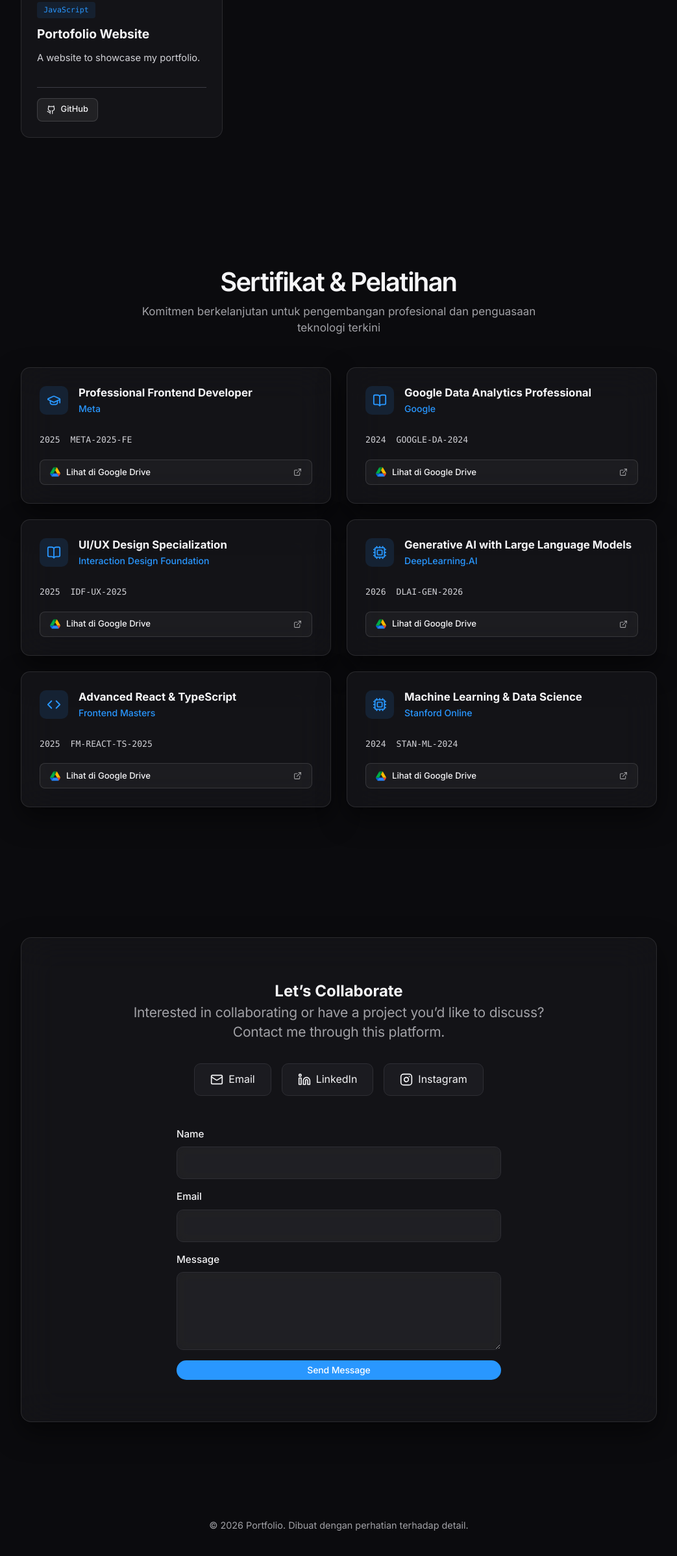
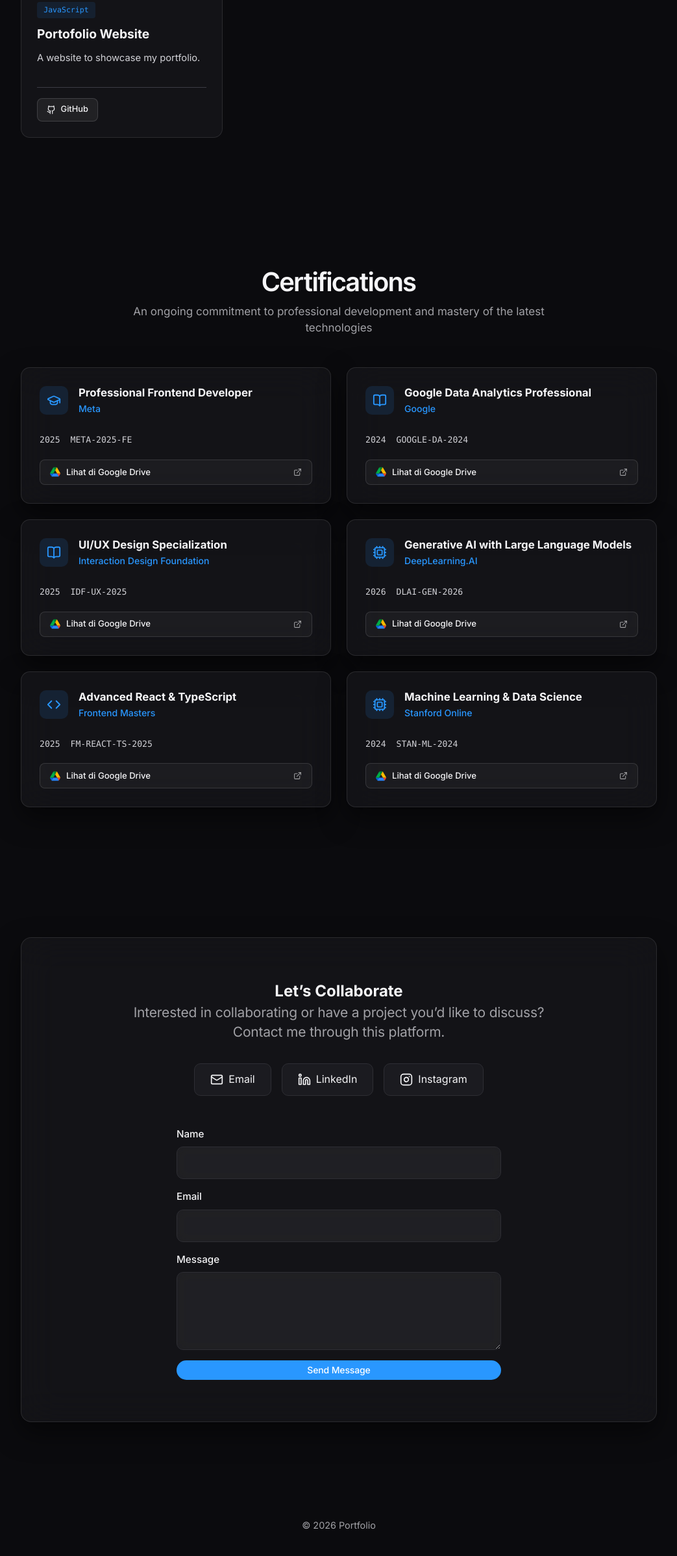
Before and after one commit to rafareza/porto, a React (Vite) app in the folder portfolio-site/: page / in a window 1280 px wide. Shown: the part 4327-6721 px from the top of the page at 65% size, without its empty margins (118-1161 px from the left). Built offline with nearby package versions, Linux system fonts and the light colour scheme.

Commit message:
chore: update components (Certifications, FloatingDock, Footer)

```diff
--- a/portfolio-site/src/components/Certifications.jsx
+++ b/portfolio-site/src/components/Certifications.jsx
@@ -99,8 +99,8 @@
   return (
     <section id="certifications">
       <div className="section-header">
-        <h2>Sertifikat & Pelatihan</h2>
-        <p>Komitmen berkelanjutan untuk pengembangan profesional dan penguasaan teknologi terkini</p>
+        <h2>Certifications</h2>
+        <p>An ongoing commitment to professional development and mastery of the latest technologies</p>
       </div>
 
       <motion.div
--- a/portfolio-site/src/components/FloatingDock.jsx
+++ b/portfolio-site/src/components/FloatingDock.jsx
@@ -4,10 +4,10 @@
 
 function FloatingDock() {
   const dockItems = [
-    { id: 'home', icon: Home, label: 'Beranda', href: '#hero' },
-    { id: 'projects', icon: FolderOpen, label: 'Proyek', href: '#projects' },
-    { id: 'certs', icon: Award, label: 'Sertifikat', href: '#certifications' },
-    { id: 'contact', icon: Mail, label: 'Kontak', href: '#contact' }
+    { id: 'home', icon: Home, label: 'Home', href: '#hero' },
+    { id: 'projects', icon: FolderOpen, label: 'Projects', href: '#projects' },
+    { id: 'certs', icon: Award, label: 'Certification', href: '#certifications' },
+    { id: 'contact', icon: Mail, label: 'Contact', href: '#contact' }
   ]
 
   return (
--- a/portfolio-site/src/components/Footer.jsx
+++ b/portfolio-site/src/components/Footer.jsx
@@ -3,7 +3,7 @@
 function Footer() {
   return (
     <footer>
-      <p>© 2026 Portfolio. Dibuat dengan perhatian terhadap detail.</p>
+      <p>© 2026 Portfolio</p>
     </footer>
   )
 }
```
